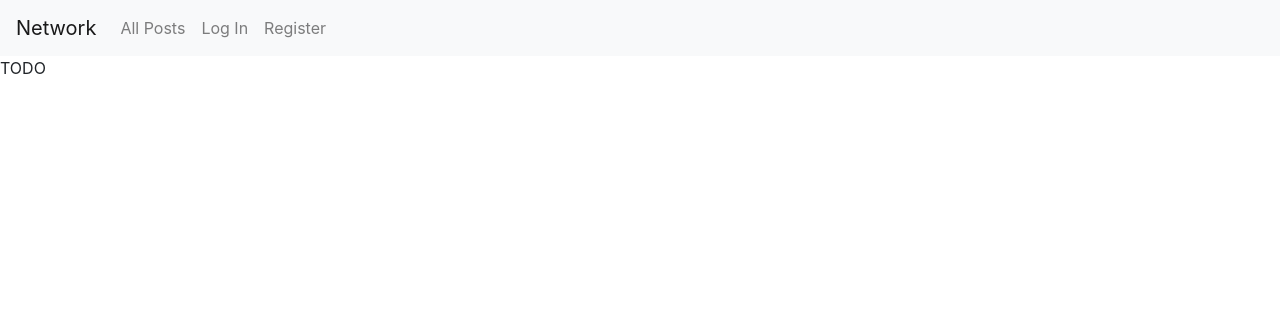
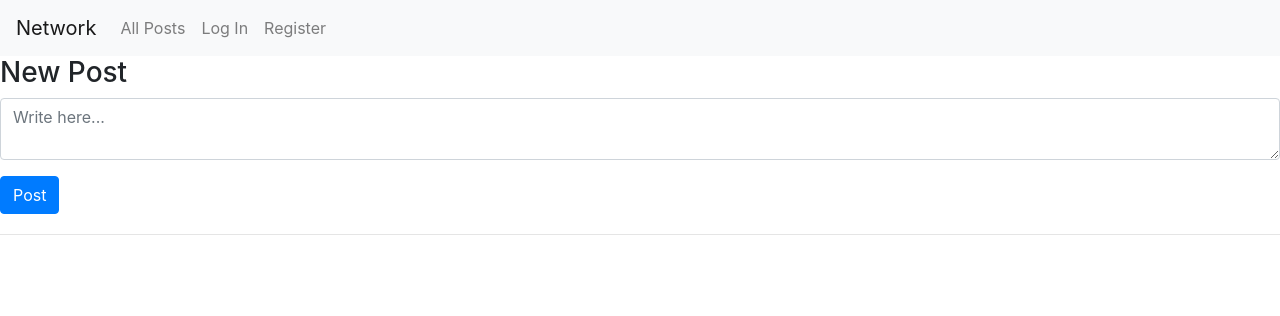
Before and after one commit to d4i4nn/memory-map, a Django app: page / in a window 1280 px wide. Shown: the top 316 px of the page. Run offline with Django 3.2, Linux system fonts and the light colour scheme; some libraries are stand-ins or nearby versions.

Commit message:
buttonpost

```diff
--- /dev/null
+++ b/network/static/network/index.js
@@ -0,0 +1,14 @@
+document.addEventListener('DOMContentLoaded', function() {
+    console.log("DOM fully loaded and parsed");
+
+    const postForm = document.querySelector('#post-form');
+
+    if (postForm) {
+        postForm.addEventListener('submit', function(event) {
+            const body = document.querySelector('#post-body').value;
+            console.log("hey", body);
+            alert('Post posted');
+            document.querySelector('#post-body').value = '';
+        })
+    }
+  })
--- a/network/templates/network/index.html
+++ b/network/templates/network/index.html
@@ -1,5 +1,30 @@
 {% extends "network/layout.html" %}
+{% load static %}
 
 {% block body %}
-    TODO
+    <!-- 1. NEW POST FORM (Should only appear once) -->
+    <div id="new-post-view" style="display: block; margin-bottom: 20px;">
+        <h3>New Post</h3>
+        <form id="post-form">
+            <div class="form-group">
+                <textarea id="post-body" class="form-control" placeholder="Write here..."></textarea>
+            </div>
+            <input type="submit" id="Post-button" value="Post" class="btn btn-primary"/>
+        </form>
+        <!-- show post posted -->
+    </div>
+    <hr>
+
+    <!-- 2. DYNAMIC CONTENT CONTAINER -->
+    <!-- JavaScript will inject all posts into this div -->
+    <div id="view-content"></div>
+
+    <!-- 3. OTHER VIEWS (Hidden by default) -->
+    <div id="following-view" style="display: none;"></div>
+    <div id="profile-view" style="display: none;"></div>
+
 {% endblock %}
+
+{% block script %}
+    <script src="{% static 'network/index.js' %}"></script>
+{% endblock %}
--- a/network/templates/network/layout.html
+++ b/network/templates/network/layout.html
@@ -42,8 +42,10 @@
           </nav>
 
         <div class="body">
+            <script src="{% static 'network/index.js' %}"></script>
             {% block body %}
             {% endblock %}
         </div>
+
     </body>
 </html>
--- a/network/views.py
+++ b/network/views.py
@@ -1,10 +1,11 @@
+import json
 from django.contrib.auth import authenticate, login, logout
 from django.db import IntegrityError
-from django.http import HttpResponse, HttpResponseRedirect
+from django.http import HttpResponse, HttpResponseRedirect, JsonResponse
 from django.shortcuts import render
 from django.urls import reverse
 
-from .models import User
+from .models import User, Post, Profile
 
 
 def index(request):
@@ -61,3 +62,28 @@ def register(request):
         return HttpResponseRedirect(reverse("index"))
     else:
         return render(request, "network/register.html")
+
+def create_post (request):
+    if request.method != "POST":
+        return JsonResponse({"error":"POST request requires"}, status=400)
+    # check user
+    if not request.user.is_authenticated:
+        return JsonResponse({"error": "Login required"}, status=403)
+    # Parsing data from an API response
+    data = json.loads(request.body)
+
+    # save data
+    new_post = Post.objects.create(
+        user=data.get('user'),
+        body=data.get('body')
+    )
+    print(data)
+
+    if data == [""]:
+        return JsonResponse({
+            "error": "post cannot be empty."
+        }, status=400)
+
+    # convert
+    else:
+        return JsonResponse({"message": "Post created!", "id": new_post.id}, status=201)
--- a/project4/settings.py
+++ b/project4/settings.py
@@ -120,3 +120,6 @@ USE_TZ = True
 # https://docs.djangoproject.com/en/3.0/howto/static-files/
 
 STATIC_URL = '/static/'
+STATICFILES_DIRS = [
+    # Ensure this doesn't conflict with your app's static folders
+]
```
Also changed, not shown: network/models.py (+27 -0 lines), db.sqlite3 (added), 1 other file.
